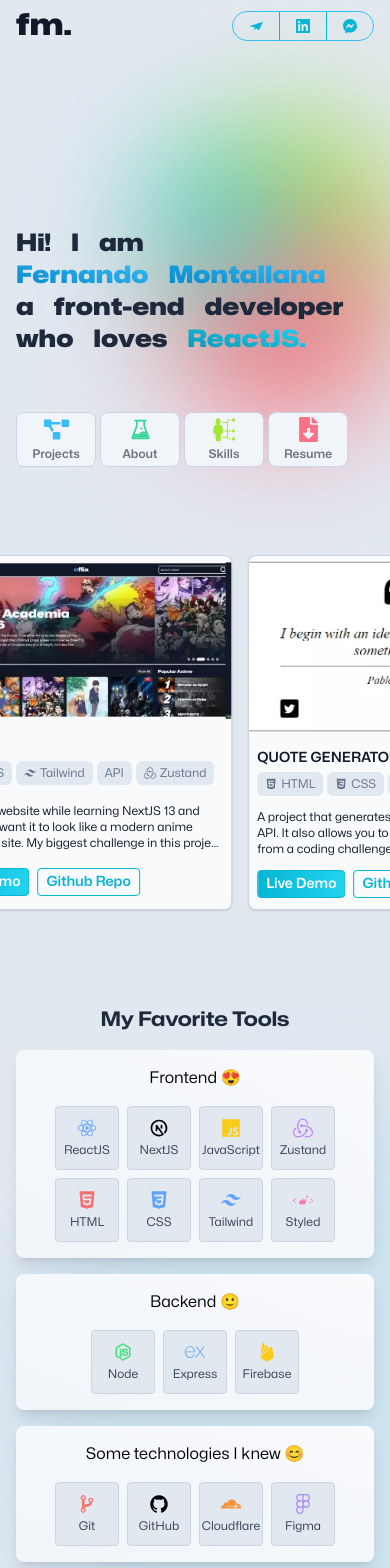
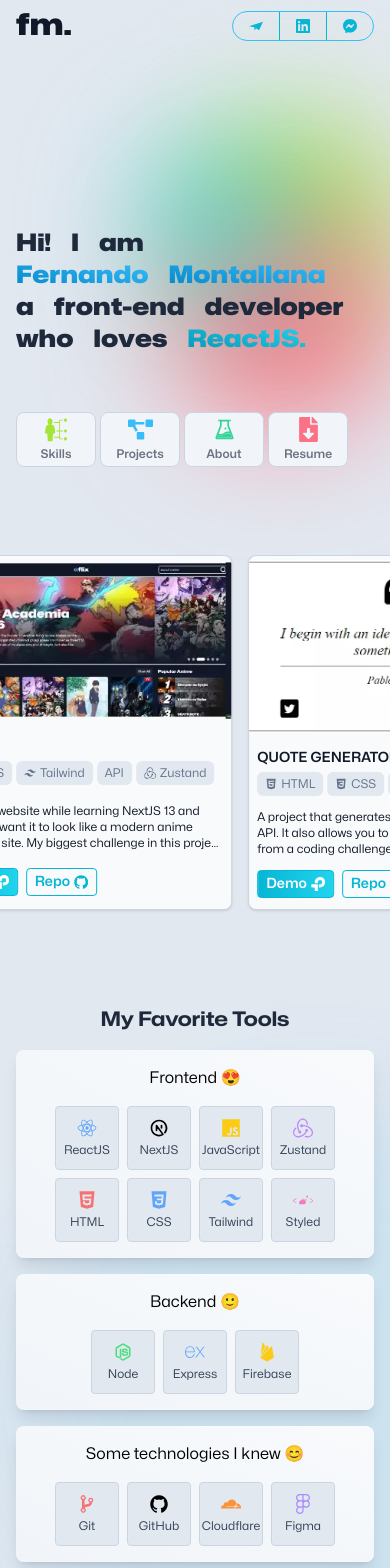
Before and after one commit to fmontallana/my-porfolio, a React (Vite) app: page / in a window 390 px wide. Shown: the top 1568 px of the page. Built offline with nearby package versions, Linux system fonts and the light colour scheme.

Commit message:
finalized

```diff
--- a/src/About.jsx
+++ b/src/About.jsx
@@ -11,7 +11,7 @@
                     Hi! 👋 I'm <span className='font-semibold'>Fernando</span>, a <span className='font-semibold'>ReactJS</span> enthusiast and front-end developer. Although I'm knowledgeable in backend development, I prefer to work as a front-end developer. < span className='font-semibold'>I love learning new technologies and developing attractive, responsive web applications.</span> I also love video games and anime a lot.
                 </div>
                 <hr className='w-full lg:hidden border border-slate-300' />
-                <div className='flex-1 flex flex-col justify-start items-center gap-4'>
+                <div className='w-full flex-1 flex flex-col justify-center lg:justify-start items-center gap-4'>
                     <p className='text-slate-800 font-semibold'>Always down to
                         exchange ideas and explore collaborations</p>
 
--- a/src/components/Card.jsx
+++ b/src/components/Card.jsx
@@ -1,4 +1,5 @@
 import { useEffect, useState } from "react"
+import { SiGithub, SiTplink } from "react-icons/si"
 import { skills } from "../constant/skills"
 
 export default function Card({ project }) {
@@ -55,8 +56,9 @@
                 <p className="max-h-12 flex-1 px-2 text-gray-900 text-xs line-clamp-3 h-full ">{project?.description}</p>
                 {/* buttons */}
                 <div className="px-2 flex justify-start items-center gap-2">
-                    <a href={project?.demo} target="_blank" referrerPolicy="" className="grid place-items-center text-white h-7 px-2 border border-cyan-500 bg-gradient-to-r from-cyan-500 to-cyan-400 rounded text-sm font-semibold hover:from-cyan-400 hover:to-cyan-500">Live Demo</a>
-                    <a href={project?.github} target="_blank" referrerPolicy="" className="grid place-items-center text-cyan-500 h-7 px-2 border border-cyan-500 rounded text-sm font-semibold hover:bg-slate-100">Github Repo</a>
+                    <a href={project?.demo} target="_blank" referrerPolicy="" className="flex justify-center items-center gap-1 text-white h-7 px-2 border border-cyan-500 bg-gradient-to-r from-cyan-500 to-cyan-400 rounded text-sm font-semibold hover:from-cyan-400 hover:to-cyan-500">Demo <SiTplink /></a>
+                    <a href={project?.github} target="_blank" referrerPolicy="" className="flex justify-center items-center gap-1 text-cyan-500 h-7 px-2 border border-cyan-500 rounded text-sm font-semibold hover:bg-slate-100">
+                        Repo <SiGithub /></a>
                 </div>
             </div>
 
--- a/src/components/Hero.jsx
+++ b/src/components/Hero.jsx
@@ -53,8 +53,7 @@
                     </div>
                 </div>
 
-                <div className="z-[2] pt-32 lg:pt-20 text-2xl lg:text-5xl flex flex-col sm:items-center sm:justify-center lg:justify-start lg:items-start select-none">
-                    {/* <div className='h-32 lg:h-32'></div> */}
+                <div className="z-[2] pt-32 lg:pt-20 text-slate-800 text-2xl lg:text-5xl flex flex-col sm:items-center sm:justify-center lg:justify-start lg:items-start select-none">
 
                     <div className=" w-full flex justify-start gap-5">
                         {"Hi! I am".split(" ").map((char, index) => <p key={index} className={'font-black lg:font-bold stretch-125'}>
@@ -81,9 +80,9 @@
                 </div>
                 {/* buttons */}
                 <div className="pb-20 w-full flex justify-start sm:items-center sm:justify-center lg:justify-start gap-1 lg:gap-6 z-20">
+                    <Button title="Skills" color="-lime-400" icon={GiSkills} />
                     <Button title="Projects" color="-sky-400" icon={FaProjectDiagram} />
                     <Button title="About" color="-emerald-400" icon={AiTwotoneExperiment} />
-                    <Button title="Skills" color="-lime-400" icon={GiSkills} />
                     <Button title="Resume" color="-rose-400" icon={FaFileDownload} />
                 </div>
 
--- a/src/components/ProjectItem.jsx
+++ b/src/components/ProjectItem.jsx
@@ -1,6 +1,7 @@
 import React, { useEffect, useState } from 'react'
 import { skills } from '../constant/skills';
 import { motion } from 'framer-motion'
+import { SiGithub, SiTplink } from 'react-icons/si';
 
 export default function ProjectItem({ project }) {
 
@@ -41,8 +42,8 @@
 
                     <p className='text-sm lg:text-base text-slate-600'>{project.description}</p>
                     <div className=" flex justify-start items-center gap-2">
-                        <a href={project?.demo} target="_blank" referrerPolicy="" className="grid place-items-center text-white h-7 px-2 border border-cyan-500 bg-gradient-to-r from-cyan-500 to-cyan-400 rounded text-sm font-semibold hover:from-cyan-400 hover:to-cyan-500">Live Demo</a>
-                        <a href={project?.github} target="_blank" referrerPolicy="" className="grid place-items-center text-cyan-500 h-7 px-2 border border-cyan-500 rounded text-sm font-semibold hover:bg-slate-100">Github Repo</a>
+                        <a href={project?.demo} target="_blank" referrerPolicy="" className="flex justify-center items-center gap-1 text-white h-7 px-2 border border-cyan-500 bg-gradient-to-r from-cyan-500 to-cyan-400 rounded text-sm font-semibold hover:from-cyan-400 hover:to-cyan-500">Live Demo <SiTplink /> </a>
+                        <a href={project?.github} target="_blank" referrerPolicy="" className="flex justify-center items-center gap-1 text-cyan-500 h-7 px-2 border border-cyan-500 rounded text-sm font-semibold hover:bg-slate-100">Github Repo <SiGithub /></a>
                     </div>
                 </div>
             </div>
```
